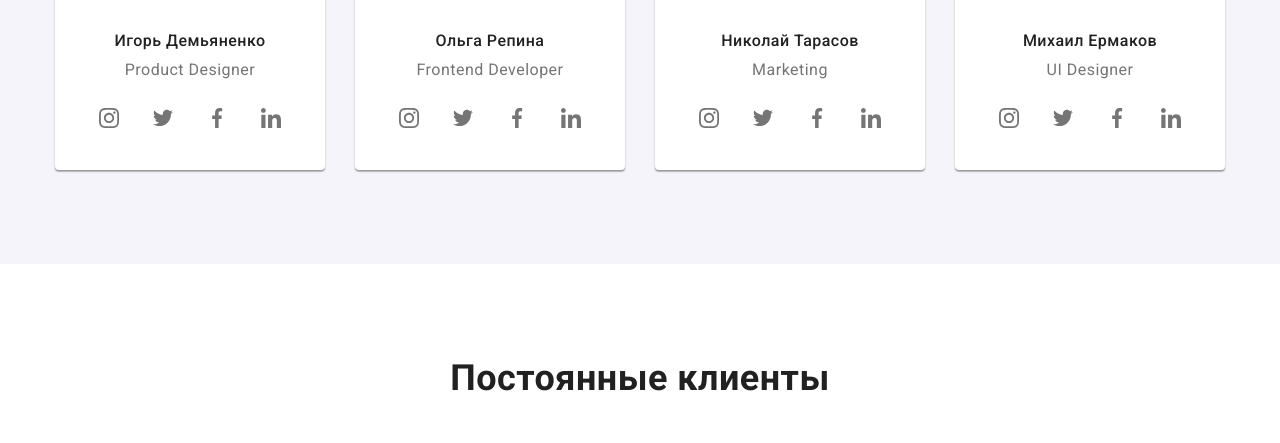
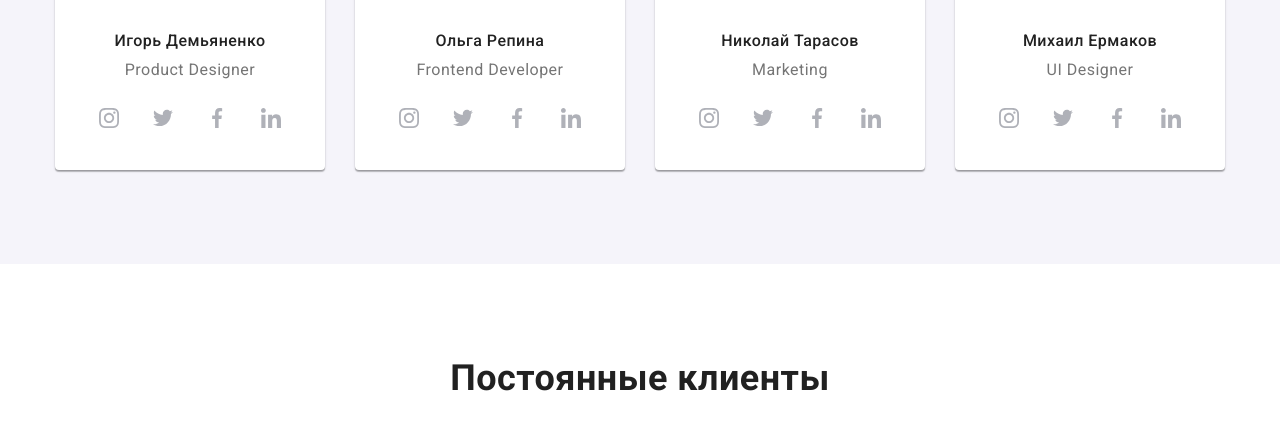
Before and after one commit to CrocodileGenna/goit-markup-hw-05, a plain HTML site: page index.html in a window 1280 px wide. Shown: the part 2049-2492 px from the top of the page. Drawn offline with nearby package versions, Linux system fonts and the light colour scheme.

Commit message:
comit10++

```diff
--- a/css/styles.css
+++ b/css/styles.css
@@ -471,7 +471,7 @@ header {
   width: 44px;
   height: 44px;
   border-radius: 50%;
-  color: var(--secondary-color);
+  color: rgba(175, 177, 184, 1);
   background-color: #fff;
 
   /* outline:  1px solid tomato; */
```
